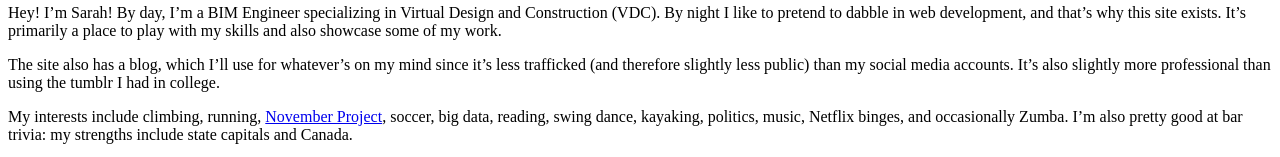
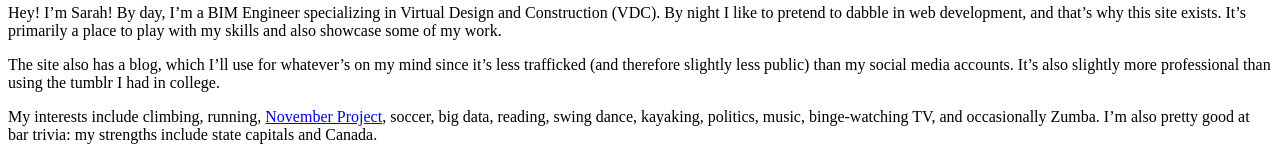
Before and after one commit to ruckhaus/ruckhaus.github.io, a Jekyll site: the page built from about.md, in a window 1280 px wide and 900 px high, scrolled down 4574 px. Shown: the part 740-897 px from the top of the window. Built offline with Jekyll 4.4.1, drawn with Linux system fonts in a browser that asks for light colours.

Commit message:
small changes all around

```diff
--- a/404.html
+++ b/404.html
@@ -6,5 +6,5 @@ permalink: 404.html
 
 <div class="page">
   <h1 class="page-title">404: Page not found</h1>
-  <p class="lead">Sorry, we've misplaced that URL or it's pointing to something that doesn't exist. <a href="{{ site.baseurl }}">Head back home</a> to try finding it again.</p>
+  <p class="lead">Sorry, this is not the page you're looking for. <a href="{{ site.baseurl }}">Head back home</a> to try finding it again.</p>
 </div>
--- a/about.md
+++ b/about.md
@@ -8,6 +8,6 @@ Hey! I'm Sarah! By day, I'm a BIM Engineer specializing in Virtual Design and Co
 
 The site also has a blog, which I'll use for whatever's on my mind since it's less trafficked (and therefore slightly less public) than my social media accounts. It's also slightly more professional than using the tumblr I had in college.
 
-My interests include climbing, running, [November Project][1], soccer, big data, reading, swing dance, kayaking, politics, music, Netflix binges, and occasionally Zumba. I'm also pretty good at bar trivia: my strengths include state capitals and Canada.
+My interests include climbing, running, [November Project][1], soccer, big data, reading, swing dance, kayaking, politics, music, binge-watching TV, and occasionally Zumba. I'm also pretty good at bar trivia: my strengths include state capitals and Canada.
 
 [1]: http://november-project.com/
```
Also changed, not shown: _posts/2017-01-03-intro.md (+2 -2 lines), projects.html (+1 -7 lines), README.md, 1 other file.
